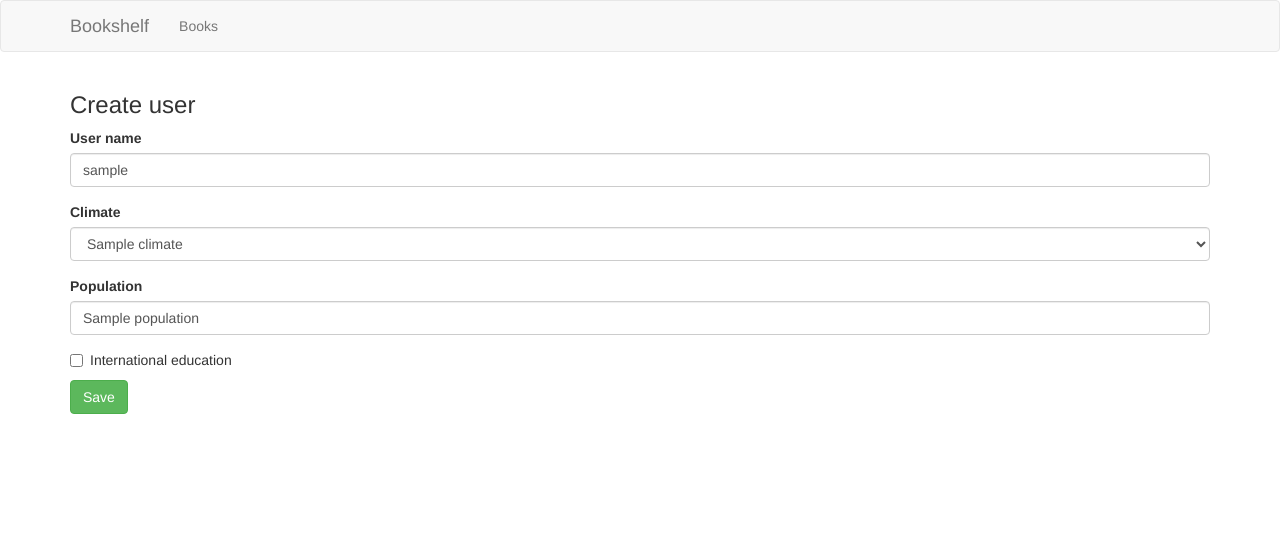
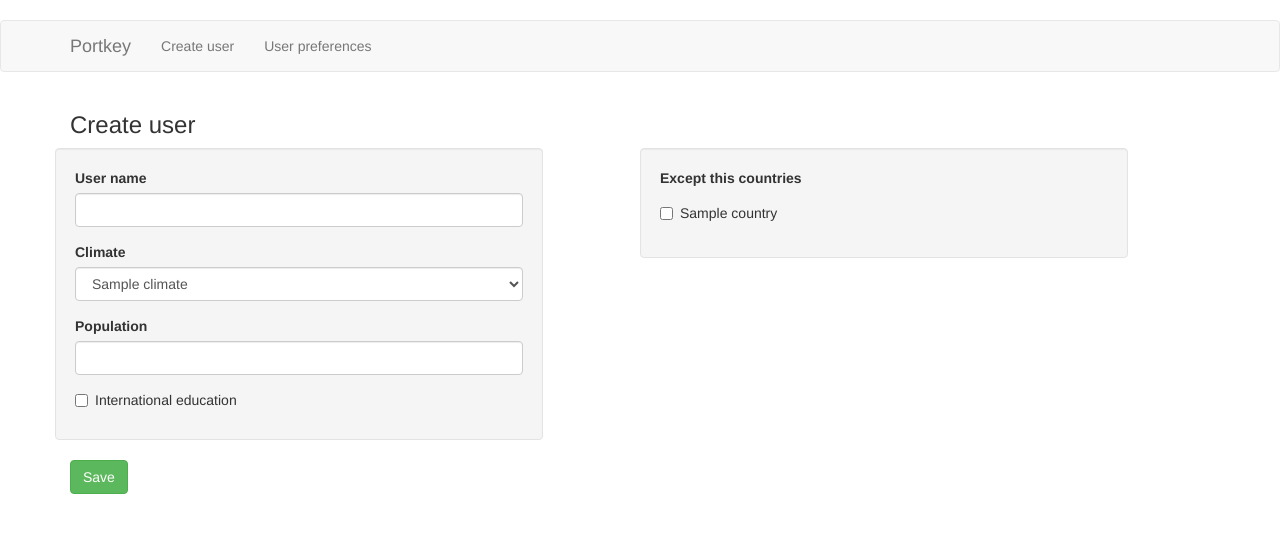
Before and after one commit to thiagosenador/RelocationTool, a Flask app: template RelocationTool/bookshelf/templates/createUser.html in a window 1280 px wide. Shown: the top 533 px of the page. Run offline with Flask 2, Linux system fonts and the light colour scheme; the template is opened without the code that fills it: most values are stand-ins (such as "Sample title", 1, 10 or a date in 2020); some libraries are stand-ins or nearby versions.

Commit message:
creating users

```diff
--- a/RelocationTool/bookshelf/__init__.py
+++ b/RelocationTool/bookshelf/__init__.py
@@ -38,12 +38,12 @@ def create_app(config, debug=False, testing=False, config_overrides=None):
 
     # Register the Bookshelf CRUD blueprint.
     from .crud import crud
-    app.register_blueprint(crud, url_prefix='/books')
+    app.register_blueprint(crud)
 
     # Add a default root route.
     @app.route("/")
     def index():
-        return redirect(url_for('crud.createUser'))
+        return redirect(url_for('crud.welcome'))
 
     # Add an error handler. This is useful for debugging the live application,
     # however, you should disable the output of the exception for production
--- a/RelocationTool/bookshelf/templates/base.html
+++ b/RelocationTool/bookshelf/templates/base.html
@@ -25,10 +25,11 @@
     <div class="navbar navbar-default">
         <div class="container">
             <div class="navbar-header">
-          <div class="navbar-brand">Bookshelf</div>
+                <div class="navbar-brand">Portkey</div>
             </div>
             <ul class="nav navbar-nav">
-          <li><a href="/books">Books</a></li>
+                <li><a href="/createuser">Create user</a></li>
+                <li><a href="/ShowUserPreferences">User preferences</a></li>
             </ul>
         </div>
     </div>
--- a/RelocationTool/bookshelf/templates/createUser.html
+++ b/RelocationTool/bookshelf/templates/createUser.html
@@ -5,9 +5,11 @@
 <h3>Create user</h3>
 
 <form method="POST" enctype="multipart/form-data">
+    <div class="row">
+        <div class="col-md-5 well">
             <div class="form-group">
                 <label for="userName">User name</label>
-        <input type="text" name="userName" id="userName" value="{{preferences.userName}}" class="form-control"/>
+                <input type="text" name="userName" id="userName" class="form-control" />
             </div>
 
             <div class="form-group">
@@ -21,15 +23,34 @@
 
             <div class="form-group">
                 <label for="population">Population</label>
-        <input type="text" name="population" id="population" value="{{preferences.population}}" class="form-control"/>
+                <input type="text" name="population" id="population" class="form-control" />
             </div>
 
             <div class="checkbox">
                 <label for="education">
-            <input type="checkbox" name="education" id="education" value="yes"/> International education
+                    <input type="checkbox" name="education" id="education" value="yes" /> International education
                 </label>
+            </div>
+        </div>
+
+        <div class="col-md-5 col-md-offset-1 well">
+            <div class="form-group">
+                <label for="userName">Except this countries</label>
+
+                {% for country in countries %}
+                <div class="checkbox">
+                    <label>
+                        <input type="checkbox" name="exceptCountries" value="{{country.CountryName}}"/>{{country.CountryName}}
+                    </label>
+                </div>
+                {% endfor %}
+            </div>
+        </div>
     </div>
 
     <button type="submit" class="btn btn-success">Save</button>
 </form>
+
+
+
 {% endblock %}
```
Also changed, not shown: RelocationTool/bookshelf/crud.py (+14 -11 lines), RelocationTool/bookshelf/model_datastore.py (+21 -0 lines), RelocationTool/bookshelf/templates/welcome.html (added, +7 -0 lines), 1 other file. Lines whose indentation alone changed are shown as unchanged.
